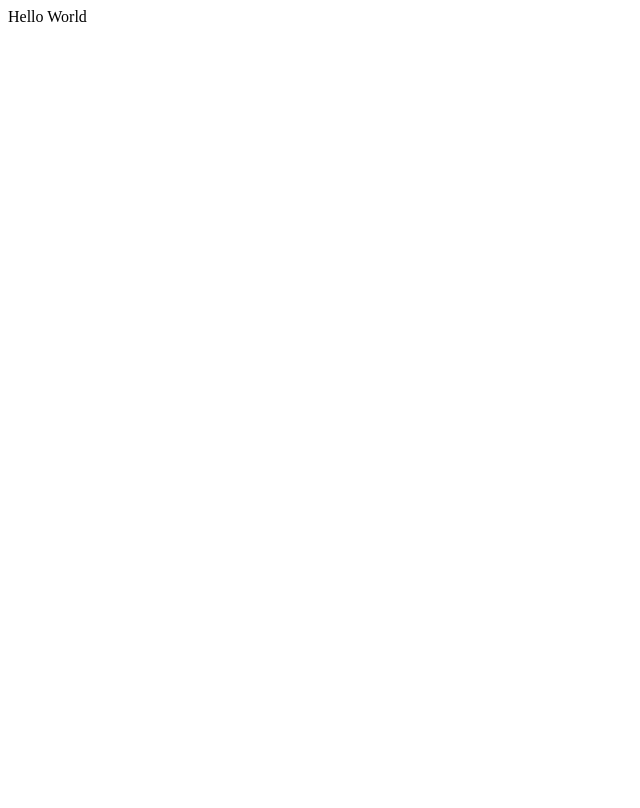
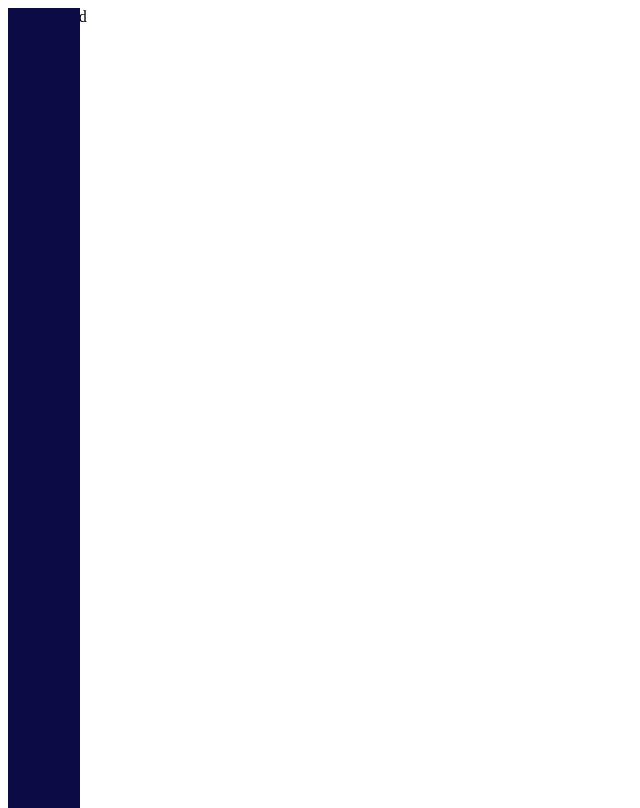
Before and after one commit to franciscoclavero/user-table, a Next.js app: page / in a window 1280 px wide. Shown: the whole page, without its empty margins (0-640 px from the left). Built offline with nearby package versions, Linux system fonts and the light colour scheme.

Commit message:
feat: create sidebar menu area

```diff
--- a/pages/index.tsx
+++ b/pages/index.tsx
@@ -1,12 +1,13 @@
-import Head from 'next/head'
-import Image from 'next/image'
-
 import styles from '@/pages/index.module.css'
+import Sidebar from 'src/components/Sidebar'
 
 export default function Home() {
   return (
-    <div>
-      Hello World
-    </div>
+    <>
+      <Sidebar />
+      <div>
+        Hello World
+      </div>
+    </>
   )
 }
--- a/src/components/Sidebar/index.tsx
+++ b/src/components/Sidebar/index.tsx
@@ -0,0 +1,12 @@
+
+import styled from "./style.module.css";
+
+const Sidebar = () => {
+  return (
+    <nav className={styled.sidebar}>
+
+    </nav>
+  );
+};
+
+export default Sidebar;
--- a/src/components/Sidebar/style.module.css
+++ b/src/components/Sidebar/style.module.css
@@ -0,0 +1,6 @@
+.sidebar {
+  background-color: #0D0B45;
+  height: 100%;
+  position: absolute;
+  width: 72px;
+}
```
